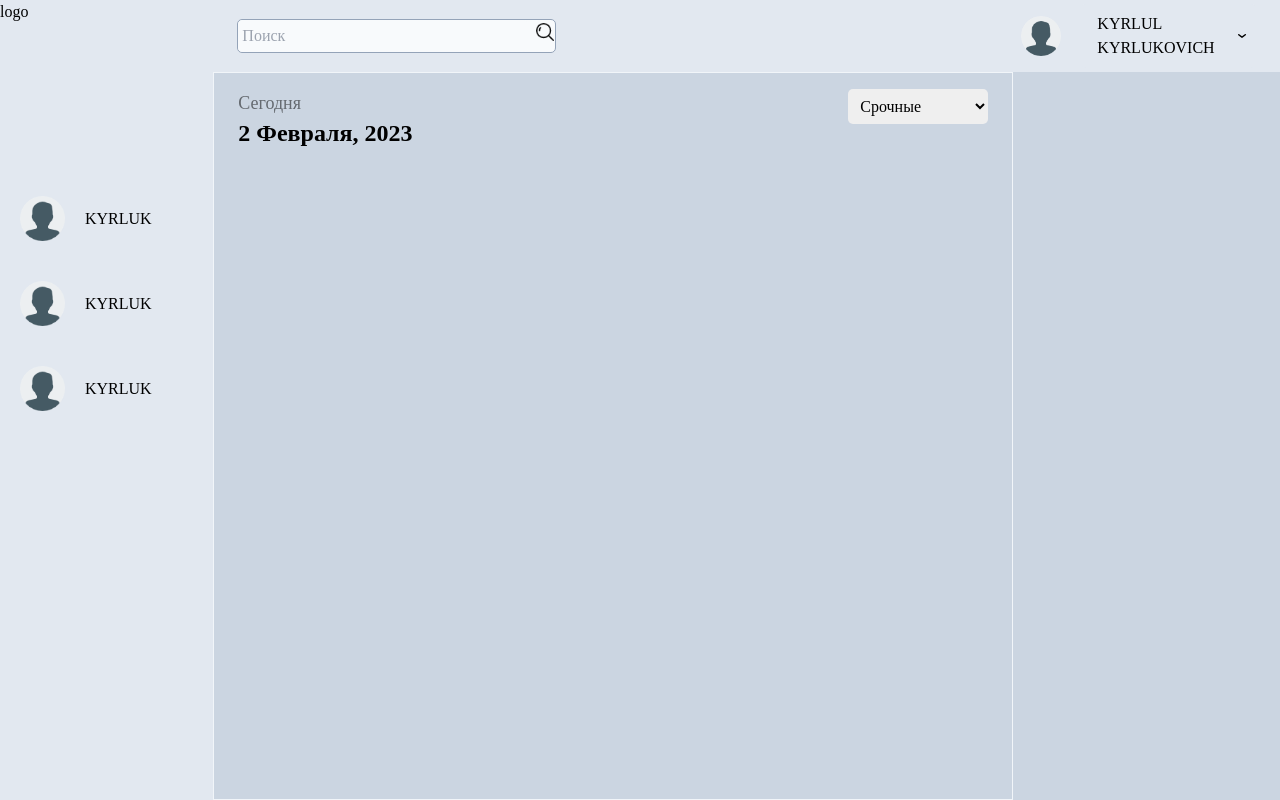
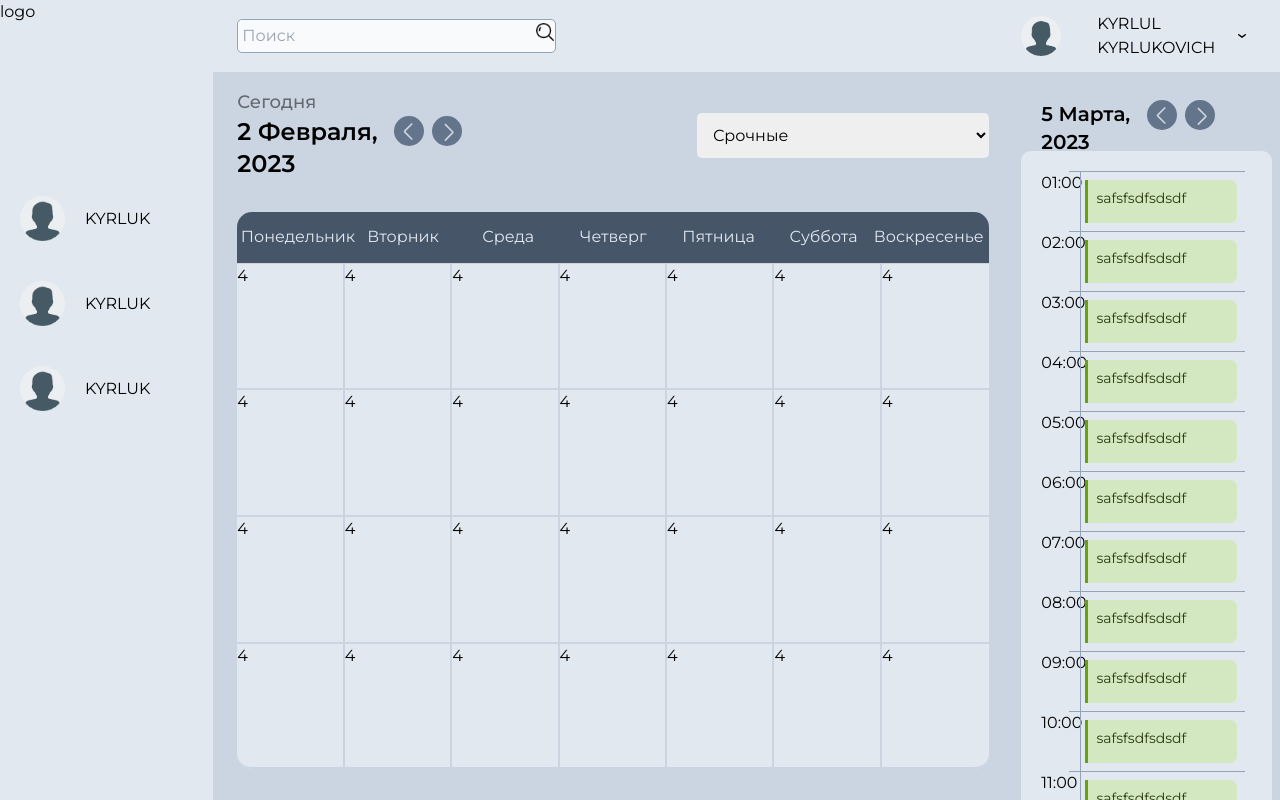
Before and after one commit to Kyrluk-Kyrlukovich/task_manager, a Vue app: page / in a window 1280 px wide. Shown: the top 800 px of the page. Built offline with nearby package versions, Linux system fonts and the light colour scheme.

Commit message:
html calenddar and tasks

```diff
--- a/src/App.vue
+++ b/src/App.vue
@@ -1,5 +1,5 @@
 <template>
-  <div class="h-full w-full flex bg-slate-300 font-['Montserrat']">
+  <div class="h-full w-full flex bg-slate-300 font-mont">
     <nav class="w-2/12 flex flex-col bg-slate-200 gap-5">
       <div class="h-1/5 flex">logo</div>
       <div class="h-4/5">
@@ -78,14 +78,55 @@
         </div>
       </div>
       <div class="flex h-[91%]">
-        <div class="border-[1px] border-slate-100 w-9/12 px-6 py-4">
-          <div class="flex justify-between">
-            <div>
-              <h2 class="text-lg font-medium opacity-50">Сегодня</h2>
-              <h1 class="text-2xl font-semibold">2 Февраля, 2023</h1>
+        <div
+          class=" w-9/12 px-6 py-4 flex gap-y-10 flex-wrap"
+        >
+          <div class="flex justify-between h-[10%] w-full">
+            <div class="flex flex-wrap w-5/12">
+              <h2 class="text-lg font-medium opacity-50 w-full">Сегодня</h2>
+              <h1 class="text-2xl font-semibold w-6/12">2 Февраля, 2023</h1>
+              <div class="w-6/12 flex gap-2">
+                <button
+                  class="rounded-full w-[30px] h-[30px] bg-slate-500 hover:bg-slate-400 transition-[background-color] ease-out"
+                >
+                  <svg
+                    width="25"
+                    height="25"
+                    viewBox="0 0 25 30"
+                    fill="none"
+                    xmlns="http://www.w3.org/2000/svg"
+                  >
+                    <path
+                      d="M19.3745 5.40991L10.521 14.3224C10.1317 14.7142 10.1338 15.3474 10.5256 15.7366L19.4381 24.5901"
+                      stroke="rgb(203 213 225)"
+                      stroke-width="2"
+                    />
+                  </svg>
+                </button>
+                <button
+                  class="rounded-full w-[30px] h-[30px] bg-slate-500 hover:bg-slate-400 transition-[background-color] ease-out"
+                >
+                  <svg
+                    width="25"
+                    height="25"
+                    viewBox="0 0 25 30"
+                    fill="none"
+                    xmlns="http://www.w3.org/2000/svg"
+                  >
+                    <path
+                      d="M13.0328 6.10059L22.1947 15.3234C22.5839 15.7152 22.5818 16.3484 22.19 16.7376L12.9671 25.8995"
+                      stroke="rgb(203 213 225)"
+                      stroke-width="2"
+                    />
+                  </svg>
+                </button>
+              </div>
             </div>
-            <div>
-              <select name="categories" class="p-2 rounded-[5px]">
+            <div class="w-7/12 flex justify-end self-end">
+              <select
+                name="categories"
+                class="p-3 rounded-[5px] h-[65%] w-8/12"
+              >
                 <option value="">Срочные</option>
                 <option value="">Невыполненые</option>
                 <option value="">Просроченые</option>
@@ -94,17 +135,139 @@
               </select>
             </div>
           </div>
-          <div></div>
+          <div class="h-[80%] w-full">
+            <div
+              class="grid grid-cols-7 bg-slate-600 h-[9%] px-2 text-slate-200 text-center rounded-t-[15px]"
+            >
+              <div class="flex items-center justify-center">Понедельник</div>
+              <div class="flex items-center justify-center">Вторник</div>
+              <div class="flex items-center justify-center">Среда</div>
+              <div class="flex items-center justify-center">Четверг</div>
+              <div class="flex items-center justify-center">Пятница</div>
+              <div class="flex items-center justify-center">Суббота</div>
+              <div class="flex items-center justify-center">Воскресенье</div>
+            </div>
+            <div
+              class="grid grid-cols-1 grid-rows-4 h-[91%] bg-slate-200 rounded-b-[15px]"
+            >
+              <div
+                v-for="items in date"
+                v-bind:key="items"
+                class="border-y-[1px] border-slate-300 last-of-type:border-b-[2px] last-of-type:rounded-b-[15px] grid grid-cols-7 grid-rows-1"
+              >
+                <div
+                  v-for="item in items"
+                  v-bind:key="item"
+                  class="border-r-[2px] last-of-type:border-r-[0px] border-slate-300"
+                >
+                  4
+                </div>
+              </div>
+            </div>
+          </div>
         </div>
-        <div class="w-2/12"></div>
+        <div class="w-3/12 p-2 flex flex-wrap">
+          <div class="h-[10%] w-full p-5 flex text-xl font-semibold">
+            <div class="w-6/12">5 Марта, 2023</div>
+            <div class="flex gap-2">
+              <button
+                class="rounded-full w-[30px] h-[30px] bg-slate-500 hover:bg-slate-400 transition-[background-color] ease-out"
+              >
+                <svg
+                  width="25"
+                  height="25"
+                  viewBox="0 0 25 30"
+                  fill="none"
+                  xmlns="http://www.w3.org/2000/svg"
+                >
+                  <path
+                    d="M19.3745 5.40991L10.521 14.3224C10.1317 14.7142 10.1338 15.3474 10.5256 15.7366L19.4381 24.5901"
+                    stroke="rgb(203 213 225)"
+                    stroke-width="2"
+                  />
+                </svg>
+              </button>
+              <button
+                class="rounded-full w-[30px] h-[30px] bg-slate-500 hover:bg-slate-400 transition-[background-color] ease-out"
+              >
+                <svg
+                  width="25"
+                  height="25"
+                  viewBox="0 0 25 30"
+                  fill="none"
+                  xmlns="http://www.w3.org/2000/svg"
+                >
+                  <path
+                    d="M13.0328 6.10059L22.1947 15.3234C22.5839 15.7152 22.5818 16.3484 22.19 16.7376L12.9671 25.8995"
+                    stroke="rgb(203 213 225)"
+                    stroke-width="2"
+                  />
+                </svg>
+              </button>
+            </div>
+          </div>
+          <div class="h-[821%] relative w-full overflow-hidden bg-slate-200 rounded-[10px]">
+            <div
+              class="overflow-y-scroll absolute w-full p-5 flex flex-wrap max-h-[100%]"
+            >
+              <div v-for="hour in time" :key="hour" class="w-full h-[60px] flex">
+                <div class="w-2/12">{{ hour }}</div>
+                <div class="w-[5px] border-r-[1px] border-slate-400 relative -mr-3"></div>
+                <div class="w-10/12 pl-4 pr-2 py-2 border-t-[1px] border-slate-400 text-[14px]">
+                  <div class="h-full rounded-r-[7px] border-l-[3px] border-lime-600">
+                      <div class="absolute p-2">safsfsdfsdsdf</div>
+                      <div class="bg-lime-400 h-full rounded-r-[7px] p-1 opacity-25"></div>
+                  </div>
+                </div>
+              </div>
+            </div>
+          </div>
+        </div>
       </div>
     </main>
   </div>
 </template>
 
 <style>
+@import url("https://fonts.googleapis.com/css2?family=Montserrat:wght@200;300;400;500;600;700&display=swap");
+
 #app {
   height: 100vh;
   width: 100vw;
 }
 </style>
+
+<script>
+export default {
+  name: "App",
+
+  data() {
+    return {
+      date: [],
+      time: [],
+    };
+  },
+
+  created() {
+    for (let i = 1; i < 5; i++) {
+      let arr = [];
+      for (let j = 1; j < 8; j++) {
+        arr.push(j);
+      }
+      this.date.push(arr);
+    }
+
+    for (let i = 1; i <= 23; i++) {
+      if (i < 10) {
+        this.time.push(`0${i}:00`);
+      } else {
+        this.time.push(`${i}:00`);
+      }
+
+      if (i === 23) {
+        this.time.push("00:00");
+      }
+    }
+  },
+};
+</script>
--- a/tailwind.config.js
+++ b/tailwind.config.js
@@ -2,6 +2,9 @@
 module.exports = {
   content: ["./src/**/*.{vue,js}"],
   theme: {
+    fontFamily: {
+      'mont': ['Montserrat']
+    },
     extend: {},
   },
   plugins: [],
```
Also changed, not shown: src/assets/btn_left.svg (added), src/assets/btn_right.svg (added).
